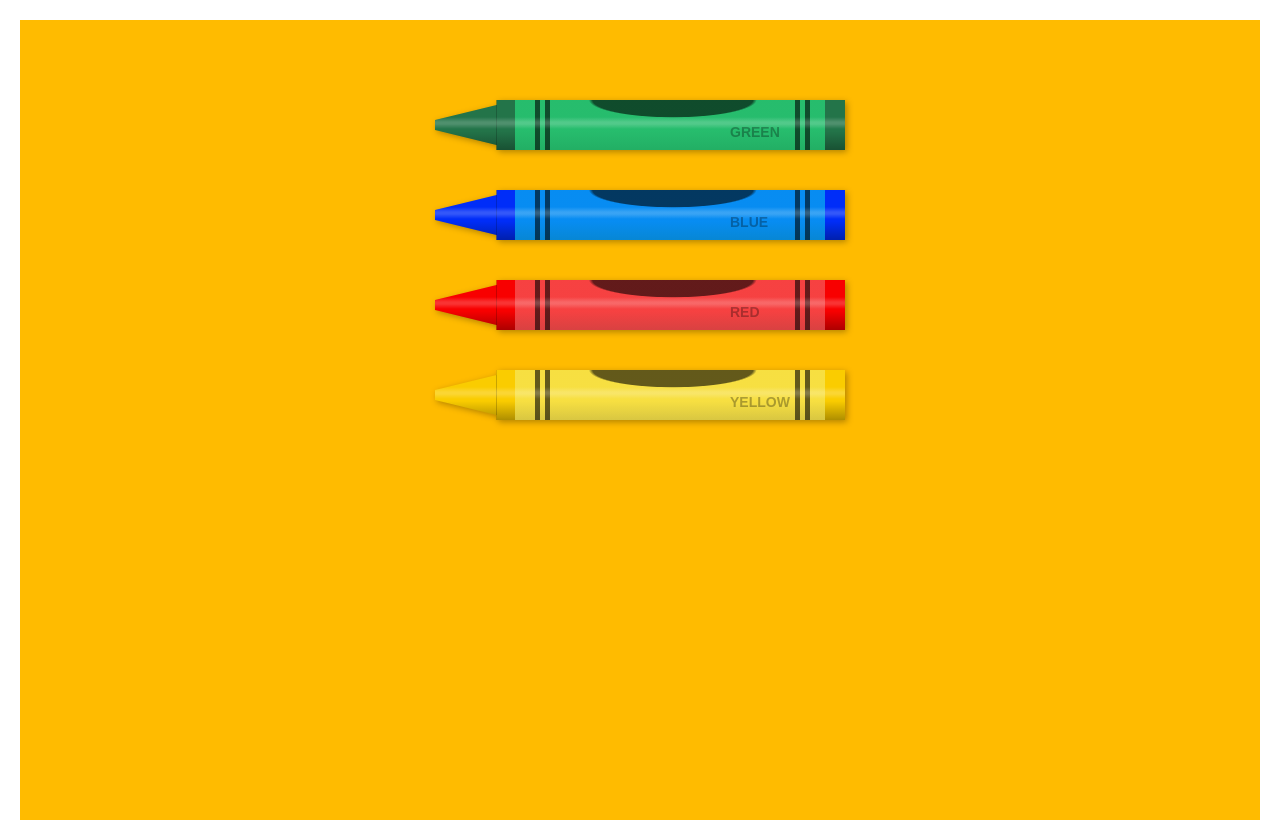
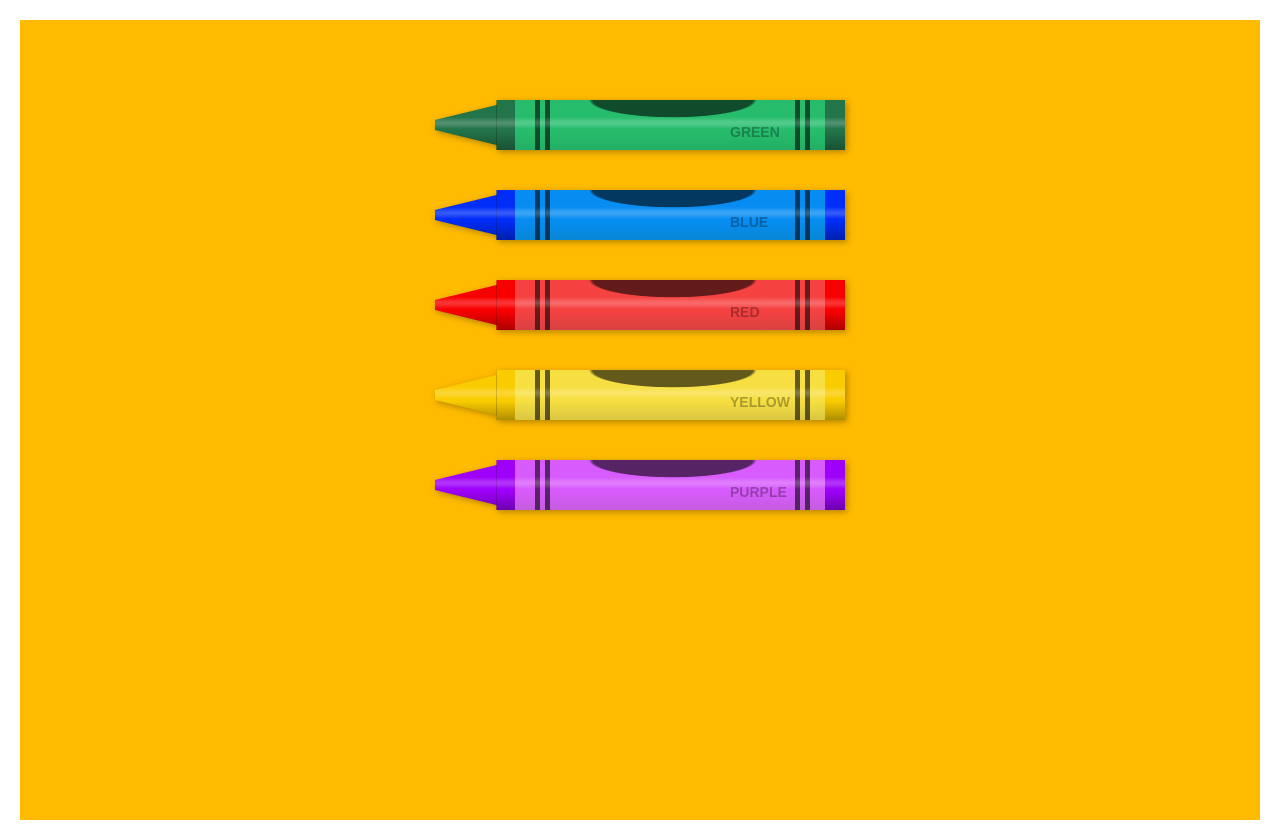
Before and after one commit to EdTimmer/crayons, a React (Create React App) app: page / in a window 1280 px wide. Built offline with nearby package versions, Linux system fonts and the light colour scheme.

Commit message:
added purple

```diff
--- a/src/App.css
+++ b/src/App.css
@@ -282,3 +282,63 @@ body {
   padding-right: 47px;
   padding-top: 17px;
 }
+
+.crayon-purple {
+  margin: 20px;
+  height: 50px;
+  width: 410px;
+  background: hsl(278, 100%, 49%);
+  clip-path: polygon(0 40%, 15% 10%, 15% 0, 100% 0, 100% 100%, 15% 100%, 15% 90%, 0 60%);
+  background-image:
+    linear-gradient(to bottom,
+      rgba(255, 255, 255, 0) 17px,
+      rgba(255, 255, 255, 0.2) 22px,
+      rgba(255, 255, 255, 0.2) 24px,
+      rgba(255, 255, 255, 0) 29px),
+    /* ellipse printed on wrapper */
+    radial-gradient(ellipse at 58% 0,
+    rgba(0, 0, 0, 0.6) 80px,
+      transparent 84px
+      ),
+    /* cone edge */
+    linear-gradient(to right,
+      transparent 61px,
+      rgba(0, 0, 0, 0.2) 61px,
+      rgba(0, 0, 0, 0.2) 62px,
+      transparent 62px),
+    /* printed stripes */
+    linear-gradient(to right,
+      transparent 100px,
+      rgba(0, 0, 0, 0.6) 100px,
+      rgba(0, 0, 0, 0.6) 105px,
+      transparent 105px,
+      transparent 110px,
+      rgba(0, 0, 0, 0.6) 110px,
+      rgba(0, 0, 0, 0.6) 115px,
+      transparent 115px,
+      transparent 360px,
+      rgba(0, 0, 0, 0.6) 360px,
+      rgba(0, 0, 0, 0.6) 365px,
+      transparent 365px,
+      transparent 370px,
+      rgba(0, 0, 0, 0.6) 370px,
+      rgba(0, 0, 0, 0.6) 375px,
+      transparent 375px),
+    /* wrapper */
+    linear-gradient(to right,
+      transparent 80px,
+      rgba(255, 152, 255, 0.6) 80px,
+      rgba(255, 152, 255, 0.6) 390px,
+      transparent 390px),
+    /* crayon body shading */
+    linear-gradient(to bottom,
+      transparent 62%,
+      rgba(0, 0, 0, 0.3) 100%);
+  font-family: Arial, sans-serif;
+  font-size: 12px;
+  font-weight: bold;
+  color: rgba(0, 0, 0, 0.3);
+  text-align: right;
+  padding-right: 47px;
+  padding-top: 17px;
+}
--- a/src/App.js
+++ b/src/App.js
@@ -25,6 +25,11 @@ function App() {
         <div className="text">YELLOW</div>
       </div>
 
+      <div className="container shadow">
+        <div className="crayon-purple"></div>
+        <div className="text">PURPLE</div>
+      </div>
+
     </div>
 
   );
```
